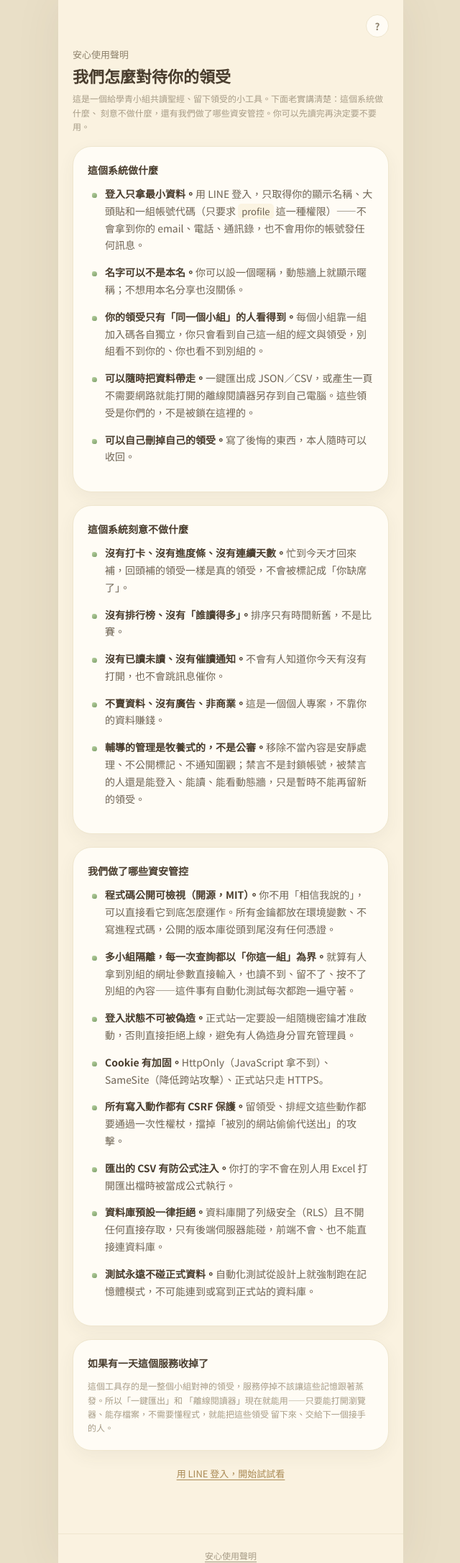
After one commit to windsjp00171-star/GROUP-Devotion, a Flask app: page /about in a window 1280 px wide. The commit adds this page. Shown: the whole page at 72% size, without its empty margins (319-959 px from the left). Run offline with Flask 3, Linux system fonts and the light colour scheme; parts of the project's set-up code (start-up, migrations or seed data) failed here and were passed over.

Commit message:
加安心使用聲明頁 /about（不用登入就能看）
一頁公開的聲明，分兩半：
- 系統做什麼／刻意不做什麼：LINE 最小資料、暱稱可非本名、只有同組看得到、
  可匯出可自刪；沒有打卡／進度條／排行榜／已讀未讀／催讀、不賣資料、輔導牧養式處理
- 做了哪些資安管控：開源可檢視、金鑰不入庫、多小組每查詢隔離、session 不可偽造、
  cookie 加固、CSRF、CSV 防公式注入、RLS 預設拒絕、測試強制記憶體模式不碰正式站

刻意不需登入，方便把連結貼給還沒登入的人先讀；base footer 與 onboarding 都加了入口。
加 test_about 兩個測試。

Co-Authored-By: Claude Opus 4.8 <noreply@anthropic.com>
Claude-Session: https://claude.ai/code/session_01XwvFgdJjHAodgiyCRY3Vb1

```diff
--- a/app.py
+++ b/app.py
@@ -148,6 +148,7 @@ _GROUP_GATE_EXEMPT = (
     "/line/callback",
     "/dev/login",
     "/settings",
+    "/about",
     "/healthz",
     "/offline",
     "/sw.js",
@@ -211,6 +212,13 @@ def healthz():
 def offline():
     """PWA 離線時 service worker 顯示的頁面，不用登入（離線時也不可能驗證）。"""
     return render_template("offline.html")
+
+
+@app.route("/about")
+def about():
+    """安心使用聲明 ＋ 資安管控聲明。刻意不用登入——想試用的人可以先讀完這頁，
+    了解這個系統做什麼、不做什麼、以及我們做了哪些資安管控，再決定要不要登入。"""
+    return render_template("about.html")
 
 
 @app.route("/sw.js")
--- a/static/css/style.css
+++ b/static/css/style.css
@@ -461,6 +461,59 @@ body {
   margin: 2px 0 10px;
   font-size: 20px;
   color: var(--color-ink);
+}
+
+.app-footer {
+  margin-top: 26px;
+  padding-top: 16px;
+  border-top: 1px solid var(--color-card-border);
+  text-align: center;
+}
+
+.app-footer a {
+  font-size: 12px;
+  color: var(--color-muted);
+  text-decoration: underline;
+  text-underline-offset: 3px;
+}
+
+/* 安心使用聲明頁的條列：留白大一點、好讀，不要擠成一團。 */
+.trust-list {
+  margin: 10px 0 0;
+  padding-left: 20px;
+  list-style: none;
+}
+
+.trust-list li {
+  position: relative;
+  margin: 0 0 14px;
+  padding-left: 4px;
+  font-size: 14px;
+  line-height: 1.7;
+  color: var(--color-ink-soft);
+}
+
+.trust-list li::before {
+  content: "";
+  position: absolute;
+  left: -14px;
+  top: 10px;
+  width: 7px;
+  height: 7px;
+  border-radius: 40% 60% 55% 45%;
+  background: linear-gradient(145deg, #B7D1A0, #7FA06B);
+}
+
+.trust-list strong {
+  color: var(--color-ink);
+}
+
+.trust-list code {
+  font-family: "Noto Sans TC", monospace;
+  font-size: 13px;
+  background: #FBF4E2;
+  border-radius: 5px;
+  padding: 1px 5px;
 }
 
 .join-code {
--- a/static/sw.js
+++ b/static/sw.js
@@ -3,7 +3,7 @@
 // 打一次網路更新快取），忘記把版本號往上加也只會晚一次載入才拿到新檔案，
 // 不會像純 cache-first 那樣永久卡住（這件事已經因為忘記加版本號發生過
 // 兩次事故，改成這個策略是為了不要再依賴「記得手動加版本號」這件事）。
-const CACHE_VERSION = 'v6';
+const CACHE_VERSION = 'v7';
 const STATIC_CACHE = 'static-' + CACHE_VERSION;
 const OFFLINE_URL = '/offline';
 const PRECACHE_ASSETS = [
--- /dev/null
+++ b/templates/about.html
@@ -0,0 +1,69 @@
+{% extends "base.html" %}
+
+{% block title %}安心使用 · 我們怎麼對待你的領受{% endblock %}
+
+{% block content %}
+<div class="screen">
+
+  <header class="home-header">
+    <p class="eyebrow">安心使用聲明</p>
+    <h1>我們怎麼對待你的領受</h1>
+    <p class="admin-hint" style="margin-top:.4rem;">
+      這是一個給學青小組共讀聖經、留下領受的小工具。下面老實講清楚：這個系統做什麼、
+      刻意不做什麼，還有我們做了哪些資安管控。你可以先讀完再決定要不要用。
+    </p>
+  </header>
+
+  <section class="passage-card">
+    <h2 class="admin-section-title">這個系統做什麼</h2>
+    <ul class="trust-list">
+      <li><strong>登入只拿最小資料。</strong>用 LINE 登入，只取得你的顯示名稱、大頭貼和一組帳號代碼（只要求 <code>profile</code> 這一種權限）——不會拿到你的 email、電話、通訊錄，也不會用你的帳號發任何訊息。</li>
+      <li><strong>名字可以不是本名。</strong>你可以設一個暱稱，動態牆上就顯示暱稱；不想用本名分享也沒關係。</li>
+      <li><strong>你的領受只有「同一個小組」的人看得到。</strong>每個小組靠一組加入碼各自獨立，你只會看到自己這一組的經文與領受，別組看不到你的、你也看不到別組的。</li>
+      <li><strong>可以隨時把資料帶走。</strong>一鍵匯出成 JSON／CSV，或產生一頁不需要網路就能打開的離線閱讀器另存到自己電腦。這些領受是你們的，不是被鎖在這裡的。</li>
+      <li><strong>可以自己刪掉自己的領受。</strong>寫了後悔的東西，本人隨時可以收回。</li>
+    </ul>
+  </section>
+
+  <section class="passage-card">
+    <h2 class="admin-section-title">這個系統刻意不做什麼</h2>
+    <ul class="trust-list">
+      <li><strong>沒有打卡、沒有進度條、沒有連續天數。</strong>忙到今天才回來補，回頭補的領受一樣是真的領受，不會被標記成「你缺席了」。</li>
+      <li><strong>沒有排行榜、沒有「誰讀得多」。</strong>排序只有時間新舊，不是比賽。</li>
+      <li><strong>沒有已讀未讀、沒有催讀通知。</strong>不會有人知道你今天有沒有打開，也不會跳訊息催你。</li>
+      <li><strong>不賣資料、沒有廣告、非商業。</strong>這是一個個人專案，不靠你的資料賺錢。</li>
+      <li><strong>輔導的管理是牧養式的，不是公審。</strong>移除不當內容是安靜處理、不公開標記、不通知圍觀；禁言不是封鎖帳號，被禁言的人還是能登入、能讀、能看動態牆，只是暫時不能再留新的領受。</li>
+    </ul>
+  </section>
+
+  <section class="passage-card">
+    <h2 class="admin-section-title">我們做了哪些資安管控</h2>
+    <ul class="trust-list">
+      <li><strong>程式碼公開可檢視（開源，MIT）。</strong>你不用「相信我說的」，可以直接看它到底怎麼運作。所有金鑰都放在環境變數、不寫進程式碼，公開的版本庫從頭到尾沒有任何憑證。</li>
+      <li><strong>多小組隔離，每一次查詢都以「你這一組」為界。</strong>就算有人拿到別組的網址參數直接輸入，也讀不到、留不了、按不了別組的內容——這件事有自動化測試每次都跑一遍守著。</li>
+      <li><strong>登入狀態不可被偽造。</strong>正式站一定要設一組隨機密鑰才准啟動，否則直接拒絕上線，避免有人偽造身分冒充管理員。</li>
+      <li><strong>Cookie 有加固。</strong>HttpOnly（JavaScript 拿不到）、SameSite（降低跨站攻擊）、正式站只走 HTTPS。</li>
+      <li><strong>所有寫入動作都有 CSRF 保護。</strong>留領受、排經文這些動作都要通過一次性權杖，擋掉「被別的網站偷偷代送出」的攻擊。</li>
+      <li><strong>匯出的 CSV 有防公式注入。</strong>你打的字不會在別人用 Excel 打開匯出檔時被當成公式執行。</li>
+      <li><strong>資料庫預設一律拒絕。</strong>資料庫開了列級安全（RLS）且不開任何直接存取，只有後端伺服器能碰，前端不會、也不能直接連資料庫。</li>
+      <li><strong>測試永遠不碰正式資料。</strong>自動化測試從設計上就強制跑在記憶體模式，不可能連到或寫到正式站的資料庫。</li>
+    </ul>
+  </section>
+
+  <section class="passage-card">
+    <h2 class="admin-section-title">如果有一天這個服務收掉了</h2>
+    <p class="admin-hint" style="margin-top:0;">
+      這個工具存的是一整個小組對神的領受，服務停掉不該讓這些記憶跟著蒸發。所以「一鍵匯出」和
+      「離線閱讀器」現在就能用——只要能打開瀏覽器、能存檔案，不需要懂程式，就能把這些領受
+      留下來、交給下一個接手的人。
+    </p>
+  </section>
+
+  {% if current_user %}
+  <a class="link-quiet" href="{{ url_for('home') }}">回到今天這段</a>
+  {% else %}
+  <a class="link-quiet" href="{{ url_for('auth.login') }}">用 LINE 登入，開始試試看</a>
+  {% endif %}
+
+</div>
+{% endblock %}
--- a/templates/base.html
+++ b/templates/base.html
@@ -35,6 +35,10 @@
     {% endif %}
 
     {% block content %}{% endblock %}
+
+    <footer class="app-footer">
+      <a href="{{ url_for('about') }}">安心使用聲明</a>
+    </footer>
   </div>
 
   <script id="reaction-kinds" type="application/json">{{ reaction_kinds | tojson }}</script>
--- a/templates/onboarding.html
+++ b/templates/onboarding.html
@@ -48,6 +48,7 @@
     </form>
   </section>
 
+  <a class="link-quiet" href="{{ url_for('about') }}">想先了解你們怎麼保護我的領受？看安心使用聲明</a>
   <a class="link-quiet" href="{{ url_for('auth.logout') }}">先登出</a>
 
 </div>
```
Also changed, not shown: tests/test_about.py (added, +14 -0 lines), README.md.
